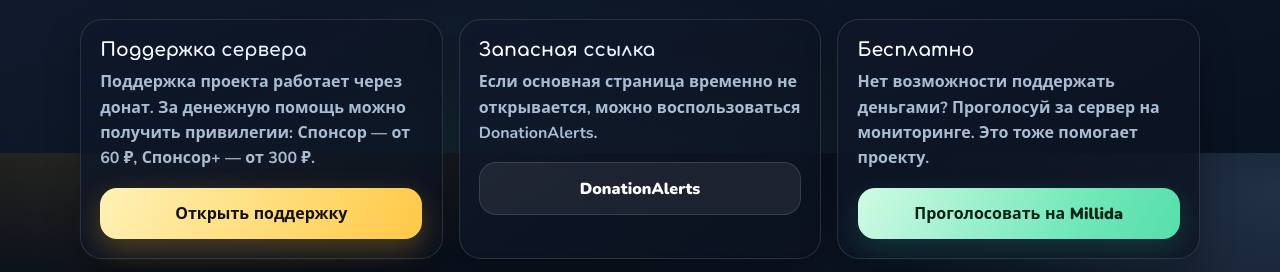
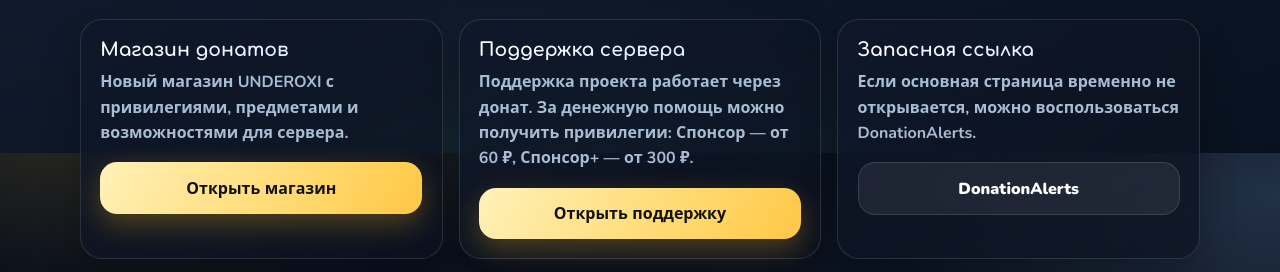
Before and after one commit to underoxi-lab/underoxi, a website: page support.html in a window 1280 px wide. Shown: the part 647-919 px from the top of the page. Drawn offline with nearby package versions, Linux system fonts and the light colour scheme.

Commit message:
add new donation shop link

```diff
--- a/support.html
+++ b/support.html
@@ -130,6 +130,11 @@ footer{color:var(--muted);text-align:center;font-size:.92rem;padding:1rem 0 1.5r
 
 <main class="cards">
 <section class="card">
+<h2 class="shine">Магазин донатов</h2>
+<p>Новый магазин UNDEROXI с привилегиями, предметами и возможностями для сервера.</p>
+<a class="btn primary" href="https://underoxishop.millida.trade/" target="_blank" rel="noopener noreferrer">Открыть магазин</a>
+</section>
+<section class="card">
 <h2 class="shine">Поддержка сервера</h2>
 <p>Поддержка проекта работает через донат. За денежную помощь можно получить привилегии: Спонсор — от 60 ₽, Спонсор+ — от 300 ₽.</p>
 <a class="btn primary" href="https://dalink.to/underoxi_ii_mc" target="_blank" rel="noopener noreferrer">Открыть поддержку</a>
```
